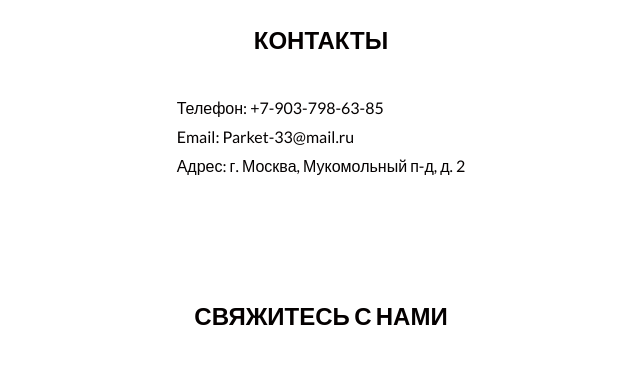
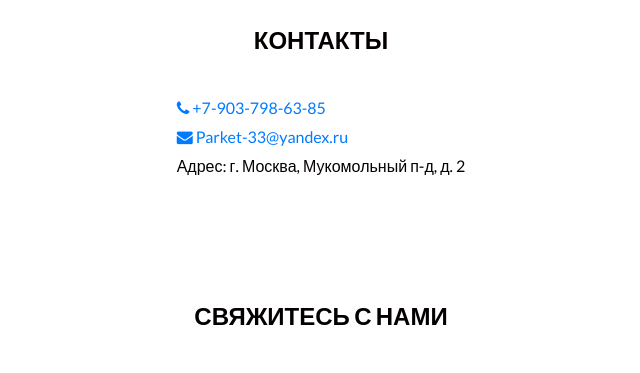
Before and after one commit to Drag0nfather/zona_parketa, a Django app: page /contact/ in a window 1280 px wide. Shown: the part 337-710 px from the top of the page, without its empty margins (319-959 px from the left). Run offline with Django 4.2, Linux system fonts and the light colour scheme; some libraries are stand-ins or nearby versions.

Commit message:
change mail, add links to contact page

```diff
--- a/templates/contact.html
+++ b/templates/contact.html
@@ -59,14 +59,13 @@
       <div class="row">
         <div class="col-md-0 mx-auto">
               <ul>
-                <li>Телефон:  +7-903-798-63-85</li>
-                <li>Email: Parket-33@mail.ru</li>
+                <li><a href="tel:+79037986385"><i class="fa fa-phone"></i> +7-903-798-63-85</a></li>
+                <li><a href="mailto:parket-33@yandex.ru"><i class="fa fa-envelope"></i> Parket-33@yandex.ru</a></li>
                 <li>Адрес: г. Москва, Мукомольный п-д, д. 2</li>
               </ul>
         </div>
       </div>
   </section>
-
   {% include 'feedbackform.html' %}
 
 
--- a/templates/header.html
+++ b/templates/header.html
@@ -68,7 +68,7 @@
         <a class="nav-link" href="tel:+79037986385"><i class="fa fa-phone"></i> +7-903-798-63-85</a>
       </li>
       <li class="nav-item">
-        <a class="nav-link" href="mailto:ВАША_РАБОЧАЯ_ПОЧТА"><i class="fa fa-envelope"></i> Parket-33@mail.ru</a>
+        <a class="nav-link" href="mailto:parket-33@yandex.ru"><i class="fa fa-envelope"></i> Parket-33@yandex.ru</a>
       </li>
     </ul>
   </div>
```
